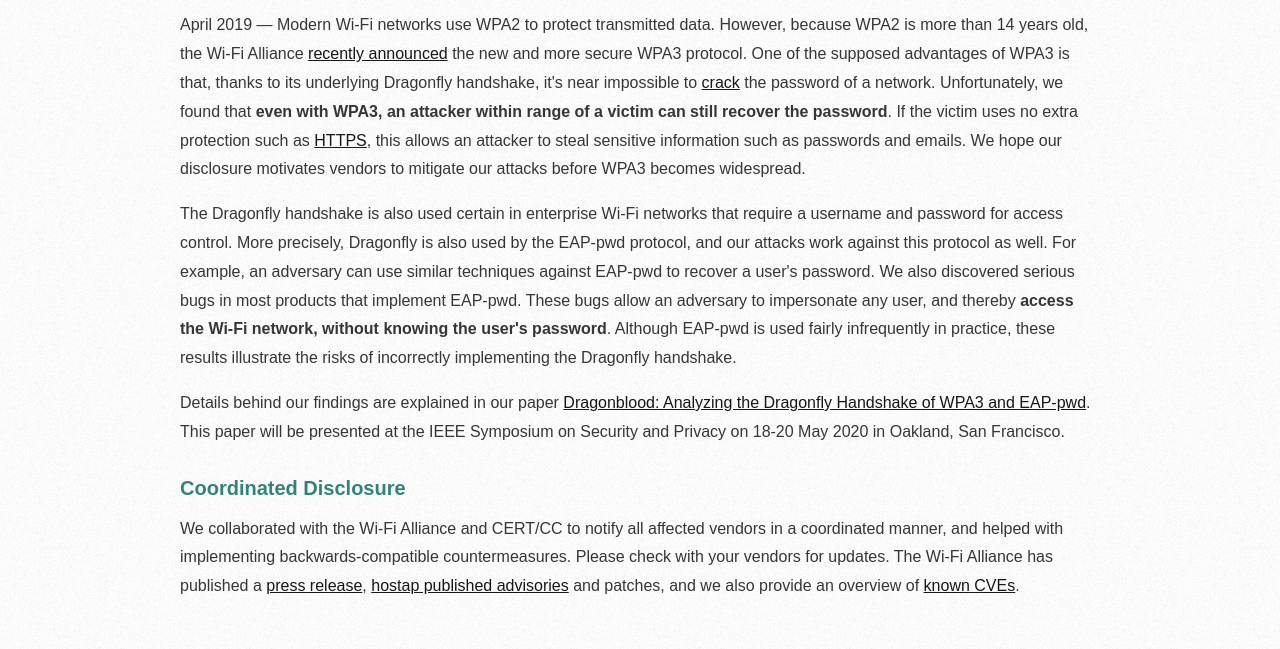
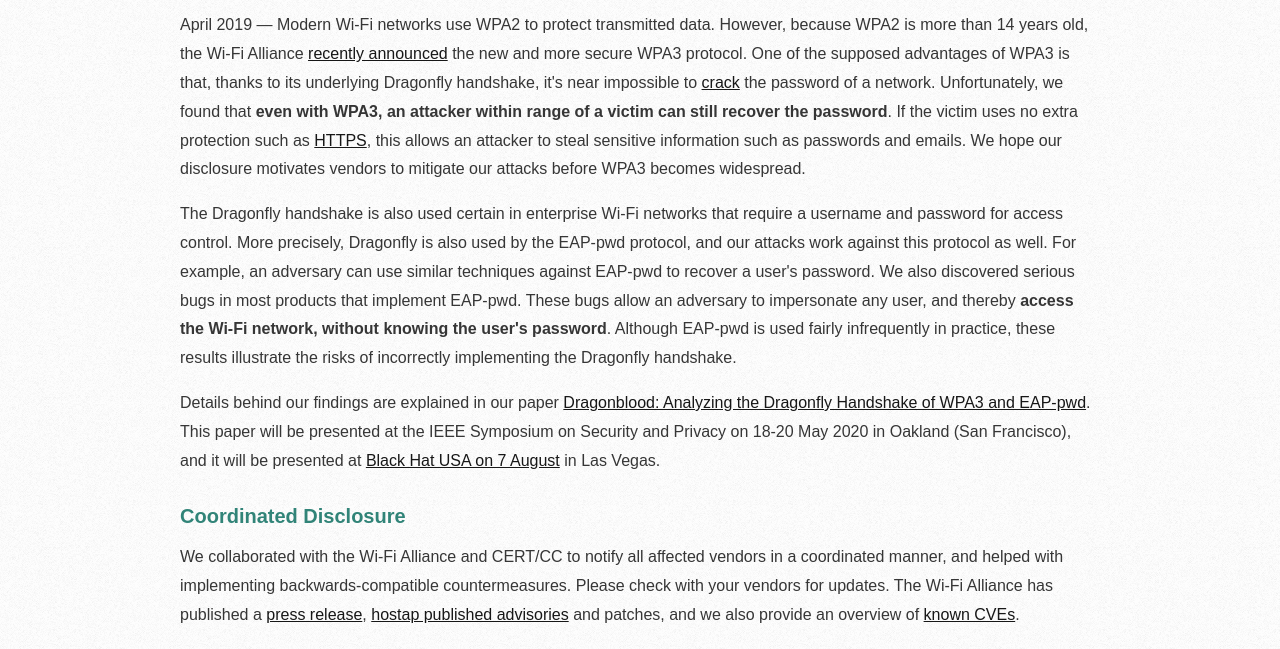
Before and after one commit to vanhoefm/dragonblood, a plain HTML site: page index.html in a window 1280 px wide. Shown: the part 423-1072 px from the top of the page. Drawn offline with Linux system fonts and the light colour scheme.

Commit message:
Also mention Black Hat presentation

```diff
--- a/index.html
+++ b/index.html
@@ -84,7 +84,8 @@
 
 		<p>
 		Details behind our findings are explained in our paper <a href="https://eprint.iacr.org/2019/383">Dragonblood: Analyzing the Dragonfly Handshake of WPA3 and EAP-pwd</a>.
-		This paper will be presented at the IEEE Symposium on Security and Privacy on 18-20 May 2020 in Oakland, San Francisco.
+		This paper will be presented at the IEEE Symposium on Security and Privacy on 18-20 May 2020 in Oakland (San Francisco),
+		and it will be presented at <a href="https://www.blackhat.com/us-19/briefings/schedule/#dragonblood-attacking-the-dragonfly-handshake-of-wpa-15991">Black Hat USA on 7 August</a> in Las Vegas.
 		</p>
 
 		<h3>Coordinated Disclosure</h3>
```
